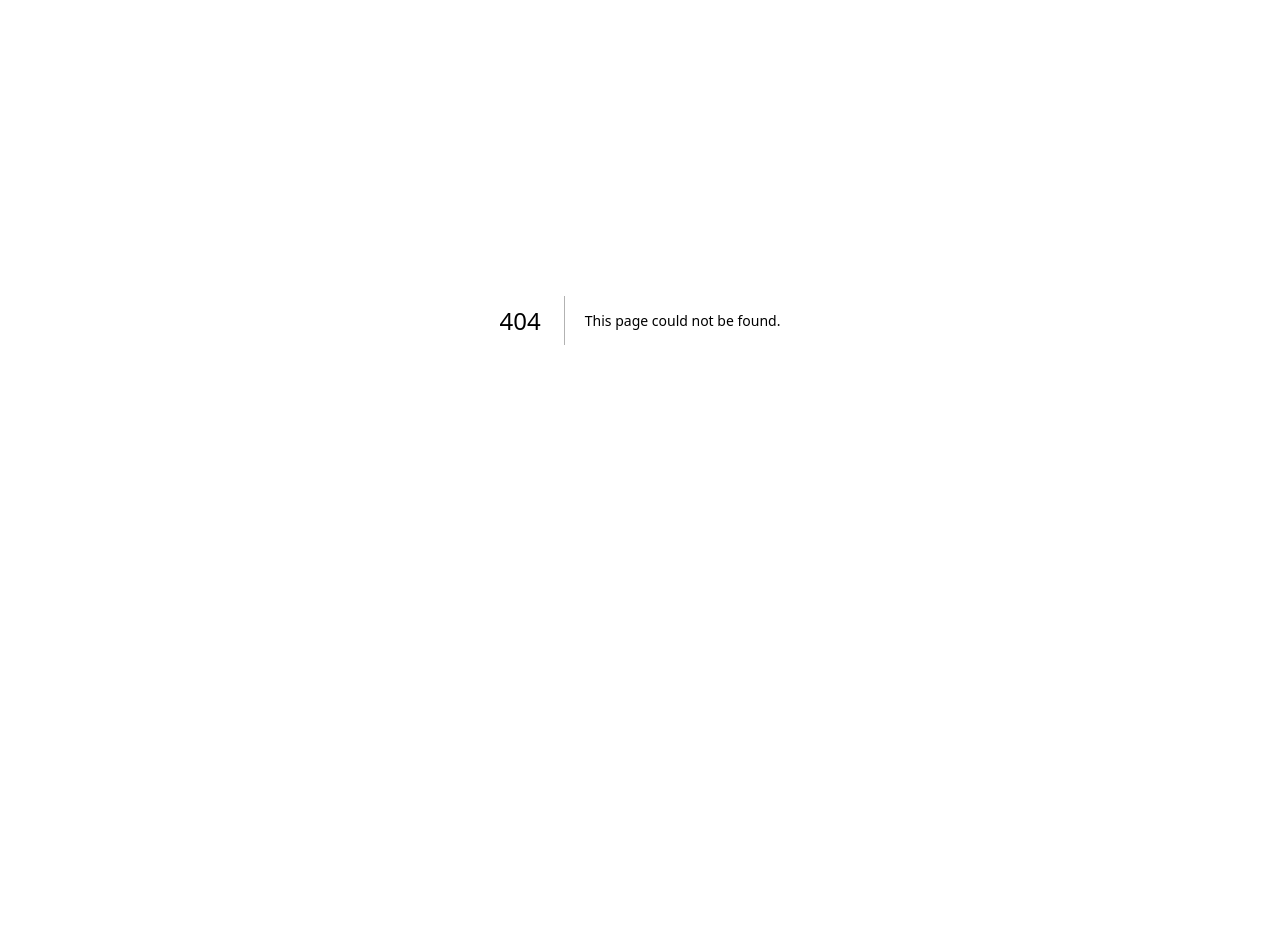
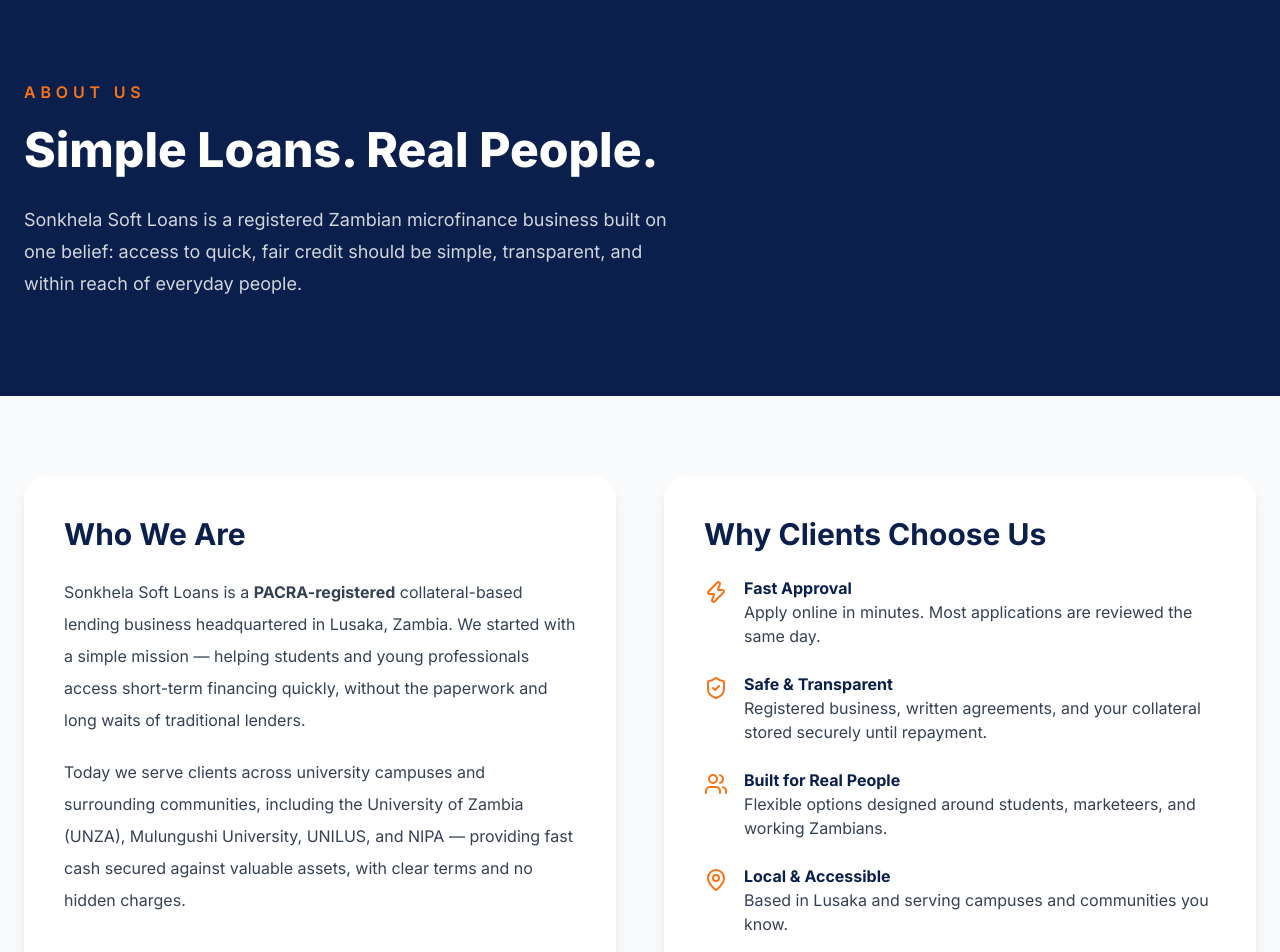
Before and after one commit to iptaelor-ui/sonkhela-loan-system, a Next.js app: page /about in a window 1280 px wide. Before the commit this address had no page. Shown: the part 80-1032 px from the top of the page. Before the commit the page ends 800 px from the top, so only its background shows below. Built offline with nearby package versions, Linux system fonts and the light colour scheme.

Commit message:
Add About Us page for Sonkhela Soft Loans
This page provides an overview of Sonkhela Soft Loans, detailing the company's mission, services, and client benefits. It includes sections on who they are, why clients choose them, and a call to action for loan applications.

```diff
--- /dev/null
+++ b/app/about/page.tsx
@@ -0,0 +1,119 @@
+import Link from "next/link";
+import { ShieldCheck, Zap, Users, MapPin } from "lucide-react";
+
+export const metadata = {
+  title: "About Us — Sonkhela Soft Loans",
+  description:
+    "Sonkhela Soft Loans is a PACRA-registered microfinance business providing fast, collateral-backed loans to students and communities across Lusaka, Zambia.",
+};
+
+export default function AboutPage() {
+  return (
+    <main className="min-h-screen bg-[#F8FAFC]">
+      {/* Hero */}
+      <section className="bg-[#0B1F4D] pb-24 pt-40 text-white">
+        <div className="mx-auto max-w-7xl px-6">
+          <p className="font-semibold uppercase tracking-[0.3em] text-[#F97316]">
+            ABOUT US
+          </p>
+          <h1 className="mt-4 max-w-3xl text-5xl font-extrabold leading-tight">
+            Simple Loans. Real People.
+          </h1>
+          <p className="mt-6 max-w-2xl text-lg leading-8 text-gray-300">
+            Sonkhela Soft Loans is a registered Zambian microfinance business
+            built on one belief: access to quick, fair credit should be simple,
+            transparent, and within reach of everyday people.
+          </p>
+        </div>
+      </section>
+
+      {/* Story */}
+      <section className="py-20">
+        <div className="mx-auto grid max-w-7xl gap-12 px-6 lg:grid-cols-2">
+          <div className="rounded-3xl bg-white p-10 shadow-lg">
+            <h2 className="mb-6 text-3xl font-bold text-[#0B1F4D]">Who We Are</h2>
+            <p className="leading-8 text-gray-700">
+              Sonkhela Soft Loans is a <strong>PACRA-registered</strong>{" "}
+              collateral-based lending business headquartered in Lusaka, Zambia.
+              We started with a simple mission — helping students and young
+              professionals access short-term financing quickly, without the
+              paperwork and long waits of traditional lenders.
+            </p>
+            <p className="mt-5 leading-8 text-gray-700">
+              Today we serve clients across university campuses and surrounding
+              communities, including the University of Zambia (UNZA), Mulungushi
+              University, UNILUS, and NIPA — providing fast cash secured against
+              valuable assets, with clear terms and no hidden charges.
+            </p>
+          </div>
+
+          <div className="rounded-3xl bg-white p-10 shadow-lg">
+            <h2 className="mb-6 text-3xl font-bold text-[#0B1F4D]">
+              Why Clients Choose Us
+            </h2>
+            <ul className="space-y-6">
+              <li className="flex gap-4">
+                <Zap className="mt-1 shrink-0 text-[#F97316]" />
+                <div>
+                  <p className="font-bold text-[#0B1F4D]">Fast Approval</p>
+                  <p className="text-gray-700">
+                    Apply online in minutes. Most applications are reviewed the
+                    same day.
+                  </p>
+                </div>
+              </li>
+              <li className="flex gap-4">
+                <ShieldCheck className="mt-1 shrink-0 text-[#F97316]" />
+                <div>
+                  <p className="font-bold text-[#0B1F4D]">Safe & Transparent</p>
+                  <p className="text-gray-700">
+                    Registered business, written agreements, and your collateral
+                    stored securely until repayment.
+                  </p>
+                </div>
+              </li>
+              <li className="flex gap-4">
+                <Users className="mt-1 shrink-0 text-[#F97316]" />
+                <div>
+                  <p className="font-bold text-[#0B1F4D]">Built for Real People</p>
+                  <p className="text-gray-700">
+                    Flexible options designed around students, marketeers, and
+                    working Zambians.
+                  </p>
+                </div>
+              </li>
+              <li className="flex gap-4">
+                <MapPin className="mt-1 shrink-0 text-[#F97316]" />
+                <div>
+                  <p className="font-bold text-[#0B1F4D]">Local & Accessible</p>
+                  <p className="text-gray-700">
+                    Based in Lusaka and serving campuses and communities you
+                    know.
+                  </p>
+                </div>
+              </li>
+            </ul>
+          </div>
+        </div>
+      </section>
+
+      {/* CTA */}
+      <section className="pb-24">
+        <div className="mx-auto max-w-7xl px-6">
+          <div className="rounded-3xl bg-[#0B1F4D] p-12 text-center text-white">
+            <h2 className="text-3xl font-extrabold">Need cash today?</h2>
+            <p className="mx-auto mt-4 max-w-xl text-gray-300">
+              Apply online in under 5 minutes with your NRC and a valuable item
+              as collateral.
+            </p>
+            <Link href="/apply?loan=collateral">
+              <button className="mt-8 rounded-xl bg-[#F97316] px-10 py-4 text-lg font-semibold text-white transition hover:bg-[#EA580C]">
+                Apply Now
+              </button>
+            </Link>
+          </div>
+        </div>
+      </section>
+    </main>
+  );
+}
```
